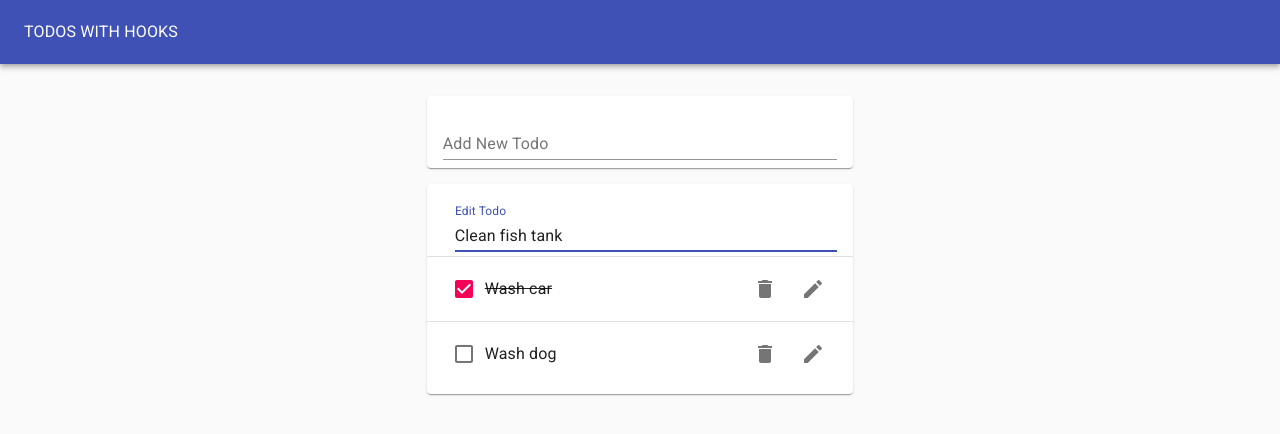
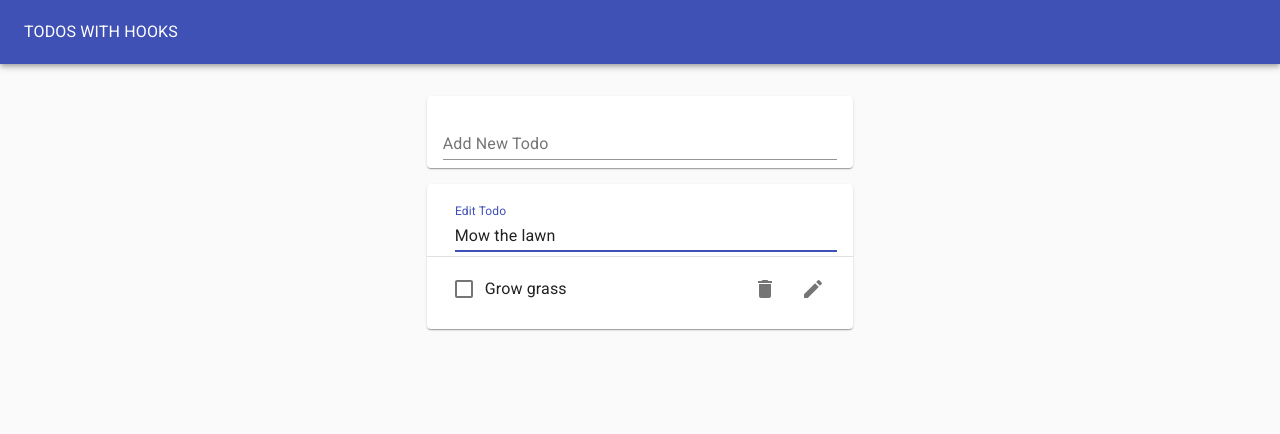
Before and after one commit to Speedmaster3/Todo-App, a React (Create React App) app: page / in a window 1280 px wide. Both pictures are taken after a click on the button 813 px from the left and 224 px from the top of the page. Shown: the top 434 px of the page. Built offline with nearby package versions, Linux system fonts and the light colour scheme.

Commit message:
Refactored context w/ hooks

```diff
--- a/src/EditTodoForm.js
+++ b/src/EditTodoForm.js
@@ -1,14 +1,16 @@
-import React from "react";
+import React, { useContext } from "react";
 import TextField from "@material-ui/core/TextField";
 import useInputState from "./hooks/useInputState";
+import { TodosContext } from "./contexts/todos.context";
 
 function EditTodoForm(props) {
+  const { saveTodo } = useContext(TodosContext);
   const [value, handleChange, reset] = useInputState(props.task);
   return (
     <form
       onSubmit={(e) => {
         e.preventDefault();
-        props.saveTodo(props.id, value);
+        saveTodo(props.id, value);
         reset();
         props.toggleIsEditing();
       }}
--- a/src/Todo.js
+++ b/src/Todo.js
@@ -1,4 +1,4 @@
-import React from "react";
+import React, { useContext } from "react";
 import ListItem from "@material-ui/core/ListItem";
 import ListItemText from "@material-ui/core/ListItemText";
 import Checkbox from "@material-ui/core/Checkbox";
@@ -7,16 +7,19 @@ import DeleteIcon from "@material-ui/icons/Delete";
 import EditIcon from "@material-ui/icons/Edit";
 import useToggle from "./hooks/useToggle";
 import EditTodoForm from "./EditTodoForm";
+import { TodosContext } from "./contexts/todos.context";
 
 import ListItemSecondaryAction from "@material-ui/core/ListItemSecondaryAction";
 
 function Todo(props) {
-  const { completed, task, id, toggleTodo, removeTodo } = props;
+  const { removeTodo, toggleTodo } = useContext(TodosContext);
+
+  const { completed, task, id } = props;
   const [isEditing, toggleIsEditing] = useToggle(false);
   return (
     <ListItem style={{ height: "64px" }}>
       {isEditing ? (
-        <EditTodoForm id={id} task={task} saveTodo={props.saveTodo} toggleIsEditing={toggleIsEditing} />
+        <EditTodoForm id={id} task={task} toggleIsEditing={toggleIsEditing} />
       ) : (
         <>
           <Checkbox checked={completed} onClick={() => toggleTodo(id)} />
--- a/src/TodoApp.js
+++ b/src/TodoApp.js
@@ -1,5 +1,4 @@
-import React, { useEffect } from "react";
-import useTodoState from "./hooks/useTodoState";
+import React from "react";
 import Typography from "@material-ui/core/Typography";
 import Paper from "@material-ui/core/Paper";
 import AppBar from "@material-ui/core/AppBar";
@@ -7,15 +6,15 @@ import Toolbar from "@material-ui/core/Toolbar";
 import Grid from "@material-ui/core/Grid";
 import TodoList from "./TodoList";
 import TodoForm from "./TodoForm";
-import { v4 as uuidv4 } from "uuid";
+import { TodosProvider } from "./contexts/todos.context";
 
 function TodoApp() {
-  const initialTodos = [
-    { id: uuidv4(), task: "Clean fish tank", completed: false },
-    { id: uuidv4(), task: "Wash car", completed: true },
-    { id: uuidv4(), task: "Wash dog", completed: false },
-  ];
-  const { todos, addTodo, removeTodo, toggleTodo, saveTodo } = useTodoState(initialTodos);
+  // const initialTodos = [
+  //   { id: uuidv4(), task: "Clean fish tank", completed: false },
+  //   { id: uuidv4(), task: "Wash car", completed: true },
+  //   { id: uuidv4(), task: "Wash dog", completed: false },
+  // ];
+  // const { todos, addTodo, removeTodo, toggleTodo, saveTodo } = useTodoState(initialTodos);
 
   return (
     <Paper
@@ -34,8 +33,10 @@ function TodoApp() {
       </AppBar>
       <Grid container justify="center" style={{ marginTop: "1rem" }}>
         <Grid item xs={11} md={8} lg={4}>
-          <TodoForm addTodo={addTodo} />
-          <TodoList todos={todos} removeTodo={removeTodo} toggleTodo={toggleTodo} saveTodo={saveTodo} />
+          <TodosProvider>
+            <TodoForm />
+            <TodoList />
+          </TodosProvider>
         </Grid>
       </Grid>
     </Paper>
--- a/src/TodoForm.js
+++ b/src/TodoForm.js
@@ -1,16 +1,19 @@
-import React from "react";
+import React, { useContext } from "react";
 import Paper from "@material-ui/core/Paper";
 import TextField from "@material-ui/core/TextField";
 import useInputState from "./hooks/useInputState";
+import { TodosContext } from "./contexts/todos.context";
 
-function TodoForm(props) {
+function TodoForm() {
   const [value, handleChange, reset] = useInputState("");
+  const { addTodo } = useContext(TodosContext);
+  console.log("Todo form rendering");
   return (
     <Paper style={{ margin: "1rem 0", padding: "0 1rem" }}>
       <form
         onSubmit={(e) => {
           e.preventDefault();
-          props.addTodo(value);
+          addTodo(value);
           reset();
         }}
       >
--- a/src/TodoList.js
+++ b/src/TodoList.js
@@ -1,18 +1,19 @@
-import React from "react";
+import React, { useContext } from "react";
 import Paper from "@material-ui/core/Paper";
 import List from "@material-ui/core/List";
 import Divider from "@material-ui/core/Divider";
 import Todo from "./Todo";
+import { TodosContext } from "./contexts/todos.context";
 
-function TodoList(props) {
-  const { todos, removeTodo, toggleTodo, saveTodo } = props;
+function TodoList() {
+  const { todos } = useContext(TodosContext);
   if (todos.length)
     return (
       <Paper>
         <List>
           {todos.map((todo, i) => (
             <React.Fragment key={todo.id}>
-              <Todo id={todo.id} task={todo.task} completed={todo.completed} removeTodo={removeTodo} toggleTodo={toggleTodo} saveTodo={saveTodo} />
+              <Todo id={todo.id} task={todo.task} completed={todo.completed} />
               {i < todos.length - 1 && <Divider />}
             </React.Fragment>
           ))}
--- /dev/null
+++ b/src/contexts/todos.context.js
@@ -0,0 +1,13 @@
+import React, { createContext } from "react";
+import useTodoState from "../hooks/useTodoState";
+
+const defaultTodos = [
+  { id: 1, task: "Mow the lawn", completed: false },
+  { id: 2, task: "Grow grass", completed: false },
+];
+export const TodosContext = createContext();
+
+export function TodosProvider(props) {
+  const { todos, addTodo, removeTodo, toggleTodo, saveTodo } = useTodoState(defaultTodos);
+  return <TodosContext.Provider value={{ todos, addTodo, removeTodo, toggleTodo, saveTodo }}>{props.children}</TodosContext.Provider>;
+}
--- a/src/hooks/useTodoState.js
+++ b/src/hooks/useTodoState.js
@@ -1,4 +1,3 @@
-import { useState } from "react";
 import useLocalStorageState from "./useLocalStorageState";
 import { v4 as uuidv4 } from "uuid";
 
```
Also changed, not shown: src/App.js (+26 -2 lines), 1 other file (tests, documents, lock files or other folders).
